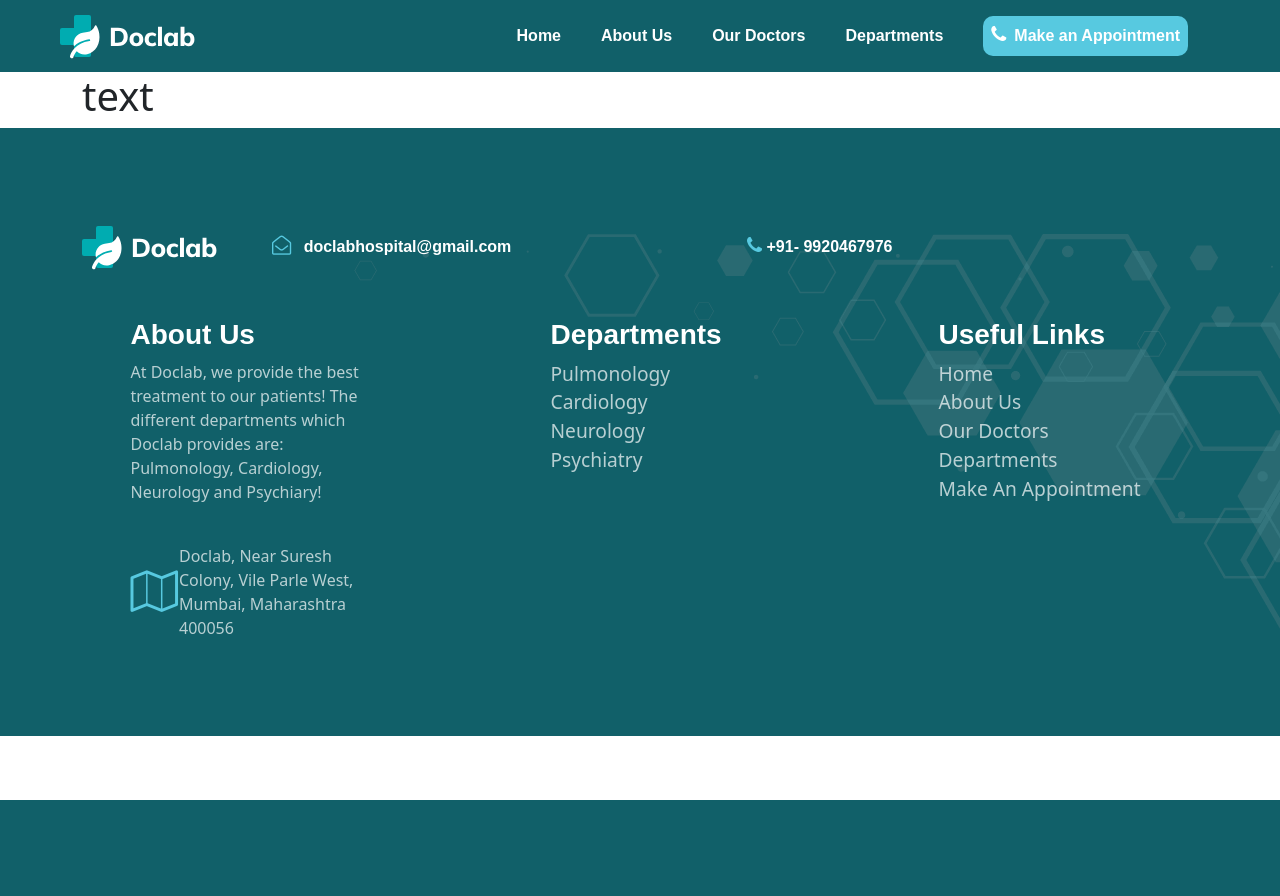
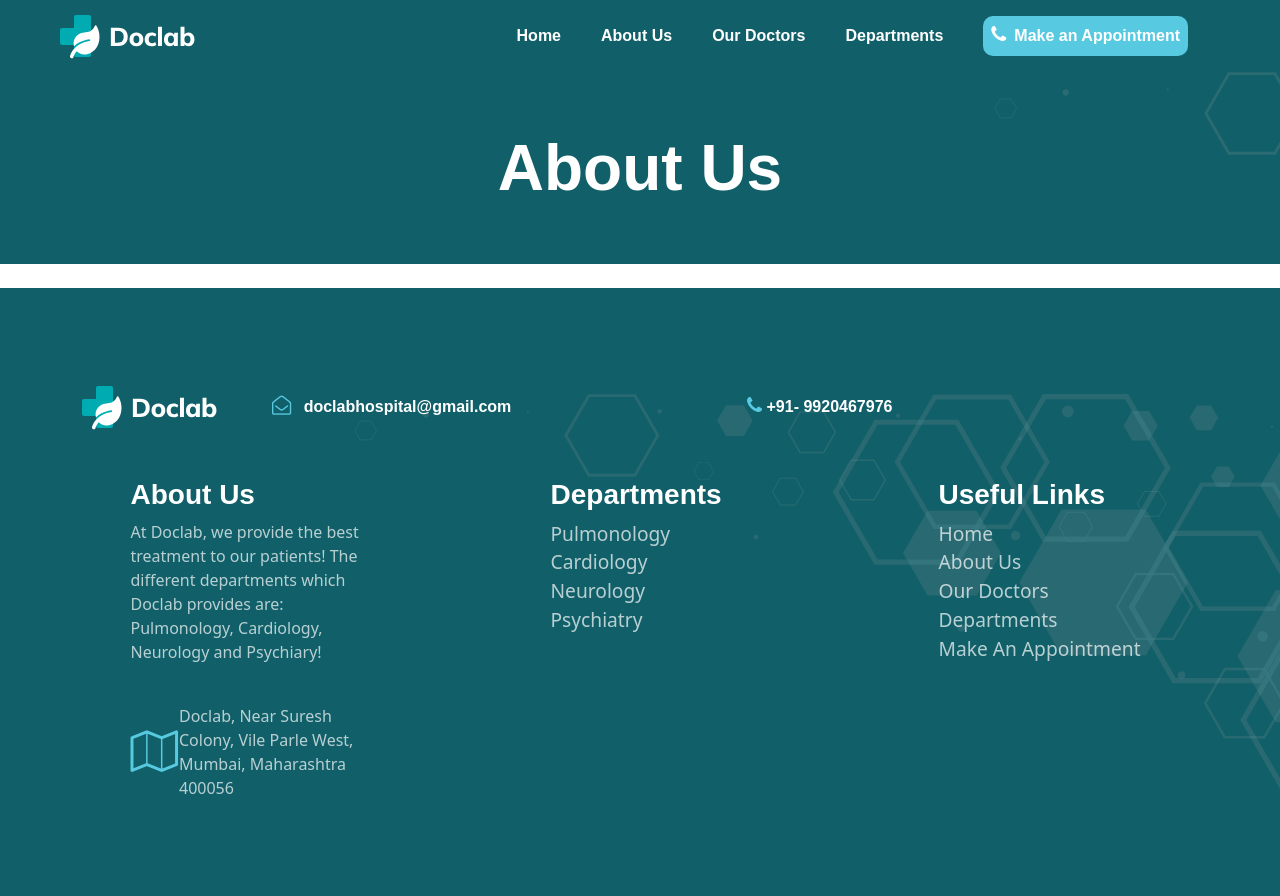
Before and after one commit to Aryan-Sheth/WPL-Project, a PHP site: page /aboutus.html in a window 1280 px wide. Before the commit the page ends 800 px from the top, so only its background shows below. Run offline with PHP 8.4, Linux system fonts and the light colour scheme.

Commit message:
no changes

```diff
--- a/aboutus.html
+++ b/aboutus.html
@@ -9,7 +9,7 @@
         <link rel="stylesheet" href="https://cdnjs.cloudflare.com/ajax/libs/font-awesome/4.7.0/css/font-awesome.min.css">
 
         <!-- ===========================Custom CSS============================ -->
-        <link rel="stylesheet" href="assets/css/style.css">
+        <link rel="stylesheet" href="assets/css/aboutus.css">
     </head>
 
     <body>
@@ -23,7 +23,8 @@
                     <div class="navbar-brand ps-5">
                         <img src="assets/images/logo.svg" alt="doclab homepage">
                     </div>
-                    <button class="navbar-toggler" type="button" data-bs-toggle="collapse" data-bs-target="#navbarSupportedContent" aria-controls="navbarSupportedContent" aria-expanded="false">
+                    <button class="navbar-toggler" type="button" data-bs-toggle="collapse" data-bs-target="#navbarSupportedContent"
+                    aria-controls="navbarSupportedContent" aria-expanded="false">
                         <span class="navbar-toggler-icon"></span>
                     </button>
 
@@ -51,21 +52,22 @@
             <!-- =================END OF NAVIGATION====================== -->
         </header>
 
-        <!-- ==========================ABOUT US========================= -->
-        <div class="container">
-            <div class="row">
-                <div class="col-*-*">
-                    <h1>text</h1>
+         <!-- ========================HOME BANNER ==========================-->
+
+         <div class="container-fluid home">
+            <div class="row pt-5 pb-5 align-items-center gx-5">
+                <!-- <div class="col-xxl-4 offset-2 d-none d-sm-block">
+                    <img src="assets/images/about-banner.png" alt="" class="img-fluid hero-animation" style = "--order: 0">
+                </div> -->
+                <div style = "--order: 1">
+                    <div class="body-white-text-strong hero-text">About Us</div>
+                    <!-- <div class="hero-subtitle"><i>Where care comes first!!</i></div> -->
                 </div>
-                <div class="col-*-*"></div>
-            </div>
-            <div class="row">
-                <div class="col-*-*"></div>
-                <div class="col-*-*"></div>
-                <div class="col-*-*"></div>
-                <div class="col-*-*"></div>
             </div>
         </div>
+        <br>
+        <!-- ==========================ABOUT US========================= -->
+
         <!-- ==========================FOOTER========================= -->
 
         <footer>
--- a/assets/css/aboutus.css
+++ b/assets/css/aboutus.css
@@ -38,6 +38,8 @@ footer
     font-size: 1.2em;
 }
 
+
+
 /* ===========NAVIGATION========== */
 
 .nav-link
@@ -68,6 +70,7 @@ footer
 .hero-text
 {
     font-size: 4em;
+    text-align: center;
 }
 
 .hero-subtitle
@@ -100,6 +103,10 @@ footer
       opacity: 100%;
     }
   }
+
+/* =========================ABOUT US=========================== */
+
+
 /* =========================FOOTER=========================== */
 
 .footer-subtext
```
